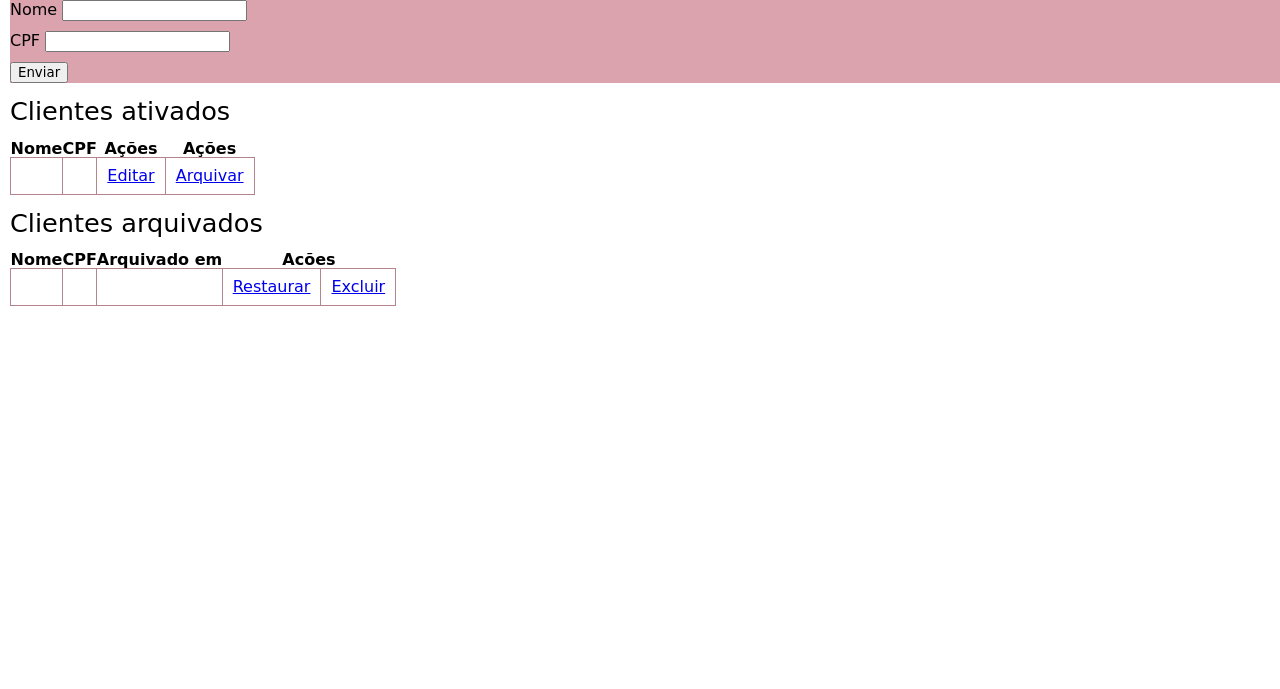
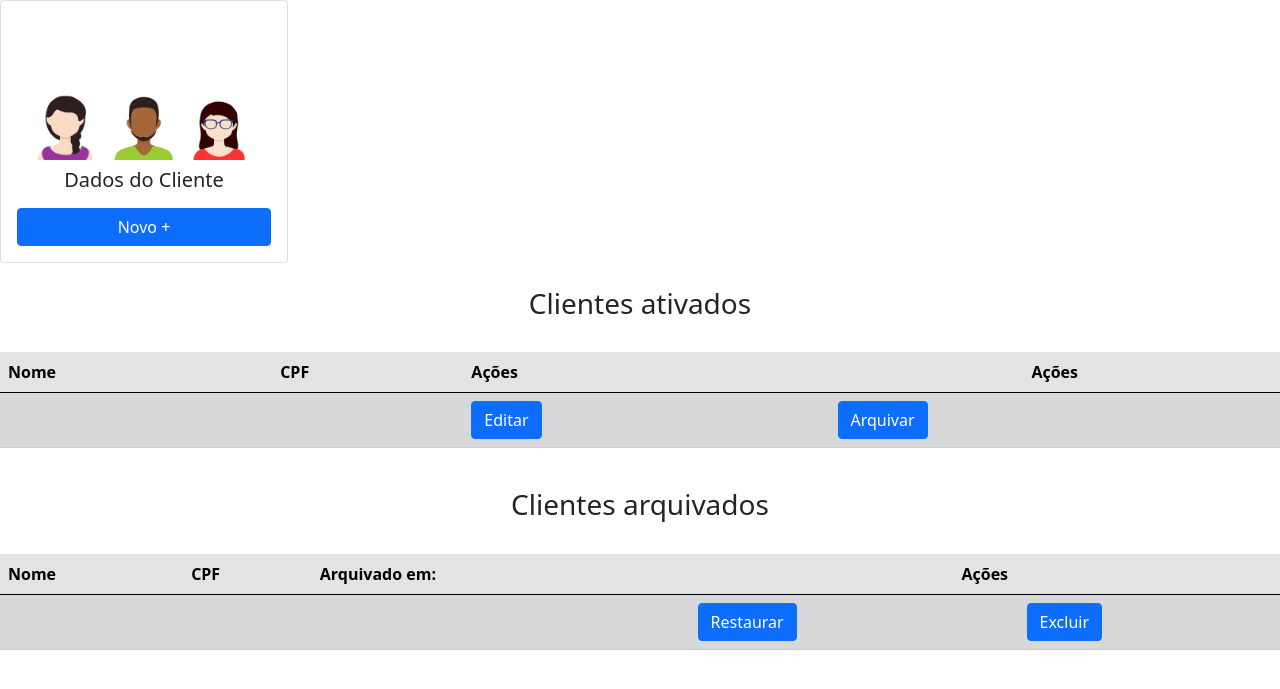
Before and after one commit to EllenVieira1/UC1392, a PHP site: page /clientes.php in a window 1280 px wide. Shown: the top 689 px of the page. Run offline with PHP 8.4, Linux system fonts and the light colour scheme; data that the repository does not hold is empty.

Commit message:
Alterações em Casa

```diff
--- a/clientes.php
+++ b/clientes.php
@@ -2,7 +2,7 @@
 include 'conecta.php';
 
 // Criando consulta SQL
-$consultaSql = "SELECT * FROM cliente where deleted is null order by nome, cod_cliente asc";
+$consultaSql = "SELECT * FROM cliente where deleted is null order by nome, cpf asc";
 $consultaSqlArq = "SELECT * FROM cliente where deleted is not null order by nome, cod_cliente asc";
 
 // Buscando e listando os dados da tabela (completa)
@@ -21,8 +21,7 @@ $nome = "";
 $cpf = "";
 $cod = 0;
 
-if(isset($_GET['codedit']))
-{
+if (isset($_GET['codedit'])) {
     $queryEdit = "SELECT * FROM cliente where cod_cliente=".$_GET['codedit'];
     $cliente = $pdo->query($queryEdit)->fetch();
     $cod = $_GET['codedit'];
@@ -35,7 +34,7 @@ if(isset($_GET['codedit']))
 // Alter table cliente add deleted datetime null;
 
 // Código para arquivar(excluir)
-if(isset($_GET['codarq']))
+if (isset($_GET['codarq']))
 {
     $queryArq = "update cliente set deleted = now() where cod_cliente=".$_GET['codarq'];
     $cliente = $pdo->query($queryArq)->fetch();
@@ -43,7 +42,7 @@ if(isset($_GET['codarq']))
 }
 
 // Restaurar o cliente
-if(isset($_GET['codres']))
+if (isset($_GET['codres']))
 {
     $queryRes = "update cliente set deleted = null where cod_cliente=".$_GET['codres'];
     $cliente = $pdo->query($queryRes)->fetch();
@@ -51,14 +50,14 @@ if(isset($_GET['codres']))
 }
 
 // Remover definitivamente (LGPD)
-if(isset($_GET['codexc']))
+if (isset($_GET['codexc']))
 {
     $queryExc = "delete from cliente where cod_cliente=".$_GET['codexc'];
     $cliente = $pdo->query($queryExc)->fetch();
     header('location: clientes.php');
 }
 
-if(isset($_POST['enviar'])) // Inserir ou Alterar
+if (isset($_POST['enviar'])) // Inserir ou Alterar
 { // Insere o cliente
     $nome = $_POST['nome'];
     $cpf = $_POST['cpf'];
@@ -68,8 +67,7 @@ if(isset($_POST['enviar'])) // Inserir ou Alterar
     header('location: clientes.php');
 }
 
-if(isset($_POST['alterar']))
-{
+if (isset($_POST['alterar'])) {
     // Altera os dados do cliente
     $cod = $_POST['cod-cliente'];
     $nome = $_POST['nome'];
@@ -84,91 +82,125 @@ if(isset($_POST['alterar']))
 
 <!DOCTYPE html>
 <html lang="pt-BR">
+
 <head>
     <meta charset="UTF-8">
     <meta name="viewport" content="width=device-width, initial-scale=1.0">
-    <link rel="stylesheet" href="css/style.css">
-    <title>Clientes (<?php echo $num_rows?>)</title>
+    <!-- <link rel="stylesheet" href="css/style.css"> -->
+    <link href="https://cdn.jsdelivr.net/npm/bootstrap@5.0.2/dist/css/bootstrap.min.css" rel="stylesheet" integrity="sha384-EVSTQN3/azprG1Anm3QDgpJLIm9Nao0Yz1ztcQTwFspd3yD65VohhpuuCOmLASjC" crossorigin="anonymous">
+    <title>Clientes (<?php echo $num_rows ?>)</title>
     <!-- <style>
         td{
             border-bottom: 1px solid red;
         }
     </style> -->
 </head>
+
 <body>
-    <section class="formulario">
-        <form action="#" method="post">
-            <div hidden>
-                <label for="cod-cliente">
-                    Código
-                    <input type="text" name="cod-cliente" value="<?php echo $cod;?>">
-                </label>
+    <section>
+        <!-- Card -->
+        <div class="card" style="width: 18rem;">
+            <div class="card-body d-grid gap-2">
+                <img src="images/img2.png" class="card-img-top" alt="">
+                <h5 class="card-title text-center">Dados do Cliente</h5>
+                <!-- Button trigger modal -->
+                <button type="button" class="btn btn-primary" data-bs-toggle="modal" data-bs-target="#exampleModal">
+                    Novo +
+                </button>
             </div>
-            <div>
-                <label for="nome">
-                    Nome
-                    <input type="text" name="nome" required value="<?php echo $nome;?>">
-                </label>
         </div>
-            <div>
-                <label for="cpf">
-                    CPF
-                    <input type="number" name="cpf" required value="<?php echo $cpf;?>">
-                </label>
-            </div>
-            <div>
-                <!-- Usamos o if ternário para trocar texto do botão -->
-                <button type="submit" name="<?php echo $cod<1?'enviar':'alterar'; ?>"><?php echo $cod<1?'Enviar':'Alterar'; ?></button>
-            </div>
-        </form>
     </section>
-
     <br>
-    <h3>Clientes ativados</h3>
+    <h3 class="text-center">Clientes ativados</h3>
     <br>
-    <table>
+    <table class="table table-secondary table-striped table-hover">
         <thead>
                 <th hidden>Cod</th>
                 <th>Nome</th>
                 <th>CPF</th>
                 <th>Ações</th>
-            <th colspan="2">Ações</th>
+                <th colspan="2" class="text-center">Ações</th>
         </thead>
         <tbody>
-            <?php do {?>
+            <?php do { ?>
                 <tr>
-                    <td hidden><?php echo $row['cod_cliente'];?></td>
-                    <td><?php echo $row['nome'];?></td>
-                    <td><?php echo $row['cpf'];?></td>
-                    <td><a href="clientes.php?codedit=<?php echo $row['cod_cliente'];?>">Editar</a></td>
-                    <td><a href="clientes.php?codarq=<?php echo $row['cod_cliente'];?>">Arquivar</a></td>
+                    <td hidden><?php echo $row['cod_cliente']; ?></td>
+                    <td><?php echo $row['nome']; ?></td>
+                    <td><?php echo $row['cpf']; ?></td>
+                    <td><a type="button" class="btn btn-primary" href="clientes.php?codedit=<?php echo $row['cod_cliente']; ?>">Editar</a></td>
+                    <td><a type="button" class="btn btn-primary" href="clientes.php?codarq=<?php echo $row['cod_cliente']; ?>">Arquivar</a></td>
                 </tr>
-            <?php } while ($row = $lista->fetch())?>
+        <?php } while ($row = $lista->fetch()) ?>
         </tbody>
     </table>
     <br>
-    <h3>Clientes arquivados</h3>
+    <h3 class="text-center">Clientes arquivados</h3>
     <br>
-    <table>
+    <table class="table table-secondary table-striped table-hover">
         <thead>
             <th hidden>Cod</th>
             <th>Nome</th>
             <th>CPF</th>
-            <th>Arquivado em</th>
-            <th colspan="2">Acões</th>
+            <th>Arquivado em:</th>
+            <th colspan="2" class="text-center">Ações</th>
         </thead>
         <tbody>
-            <?php do {?>
+            <?php do { ?>
                 <tr>
-                    <td hidden><?php echo $rowArq['cod_cliente'];?></td>
-                    <td><?php echo $rowArq['nome'];?></td>
-                    <td><?php echo $rowArq['cpf'];?></td>
-                    <td><?php echo $rowArq['deleted'];?></td>
-                    <td><a href="clientes.php?codres=<?php echo $rowArq['cod_cliente'];?>">Restaurar</a></td>
-                    <td><a href="clientes.php?codexc=<?php echo $rowArq['cod_cliente'];?>">Excluir</a></td>
+                    <td hidden><?php echo $rowArq['cod_cliente']; ?></td>
+                    <td><?php echo $rowArq['nome']; ?></td>
+                    <td><?php echo $rowArq['cpf']; ?></td>
+                    <td><?php echo $rowArq['deleted']; ?></td>
+                    <td><a type="button" class="btn btn-primary" href="clientes.php?codres=<?php echo $rowArq['cod_cliente']; ?>">Restaurar</a></td>
+                    <td><a type="button" class="btn btn-primary" href="clientes.php?codexc=<?php echo $rowArq['cod_cliente']; ?>">Excluir</a></td>
                 </tr>
-                <?php } while ($rowArq = $listaArq->fetch())?>
+            <?php } while ($rowArq = $listaArq->fetch()) ?>
         </tbody>
     </table>
+
+    <!-- Modal -->
+    <div class="modal fade" id="exampleModal" tabindex="-1" aria-labelledby="exampleModalLabel" aria-hidden="true">
+        <div class="modal-dialog">
+            <div class="modal-content">
+                <div class="modal-header">
+                    <h5 class="modal-title" id="exampleModalLabel">Clientes Arquivados</h5>
+                    <button type="button" class="btn-close" data-bs-dismiss="modal" aria-label="Close"></button>
+                </div>
+                <div class="modal-body">
+                    <form action="#" method="post" class="form-control">
+                        <div hidden>
+                            <label for="cod-cliente">
+                                Código
+                                <input class="form-control" type="text" name="cod-cliente" value="<?php echo $cod; ?>">
+                            </label>
+                        </div>
+                        <div class="row mb-3">
+                            <label for="nome">
+                                Nome
+                                <input class="form-control" type="text" name="nome" required value="<?php echo $nome; ?>">
+                            </label>
+                        </div>
+                        <div class="row mb-3">
+                            <label for="cpf">
+                                CPF
+                                <input class="form-control" type="number" name="cpf" required value="<?php echo $cpf; ?>">
+                            </label>
+                        </div>
+                        <div class="row mb-3">
+                            <!-- Usamos o if ternário para trocar texto do botão -->
+                            <button class="btn btn-outline-info" type="submit" name="<?php echo $cod < 1 ? 'enviar' : 'alterar'; ?>"><?php echo $cod < 1 ? 'Enviar' : 'Alterar'; ?></button>
+                        </div>
+                    </form>
+                </div>
+                <div class="modal-footer">
+                    <button type="button" class="btn btn-secondary" data-bs-dismiss="modal">Fechar</button>
+
+                    <button type="button" class="btn btn-primary">Restaurar</button>
+                </div>
+            </div>
+        </div>
+    </div>
 </body>
+<script src="https://cdn.jsdelivr.net/npm/bootstrap@5.0.2/dist/js/bootstrap.bundle.min.js" integrity="sha384-MrcW6ZMFYlzcLA8Nl+NtUVF0sA7MsXsP1UyJoMp4YLEuNSfAP+JcXn/tWtIaxVXM" crossorigin="anonymous"></script>
+
 </html>
```
Also changed, not shown: filmes.php (+60 -27 lines), images/img2.png (added). Lines whose indentation alone changed are shown as unchanged.
